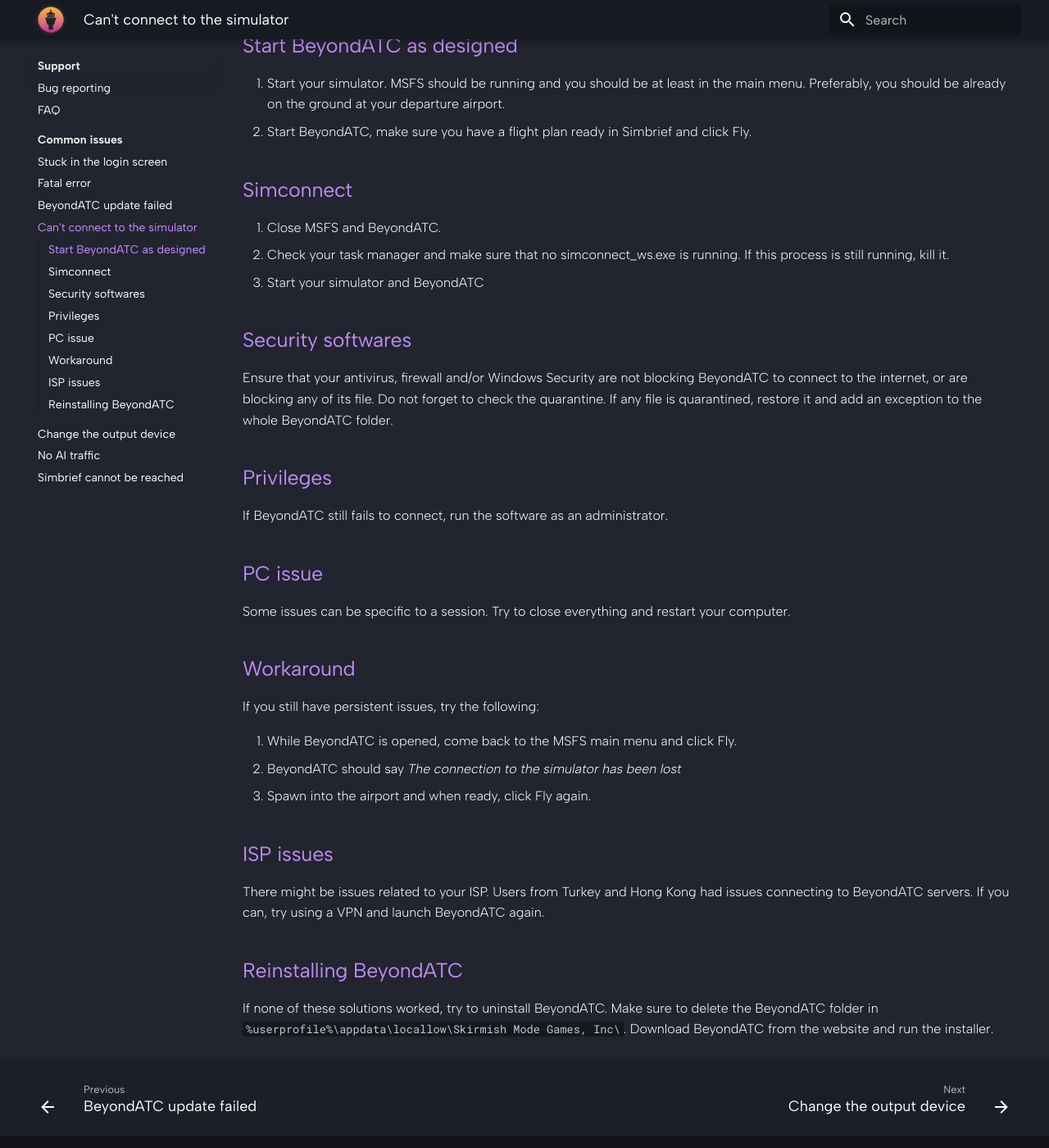
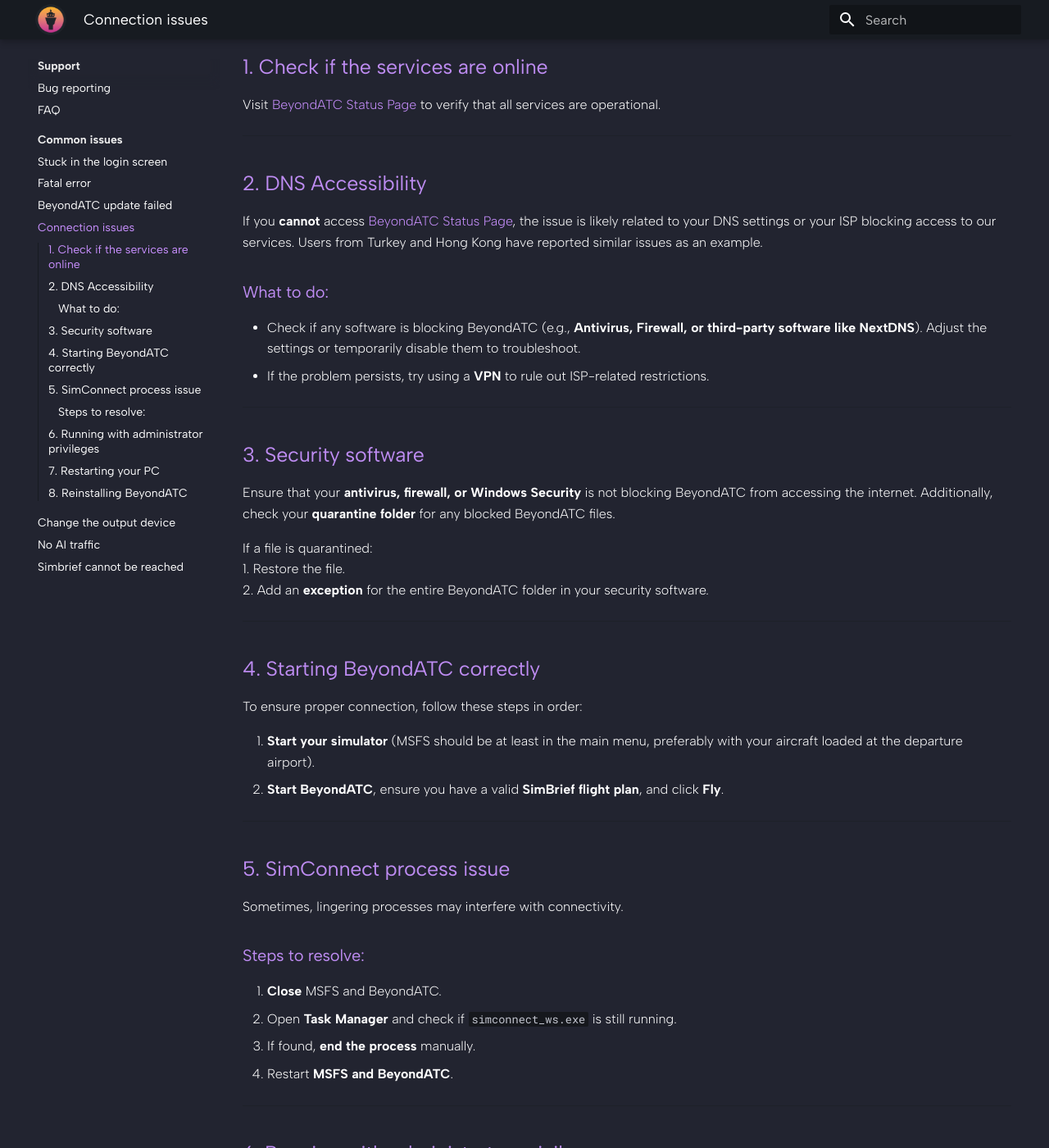
Before and after one commit to BeyondATC/BeyondATC_Wiki, an MkDocs documentation site: the page built from docs/support/common-issues/simconnect.md, in a window 1280 px wide and 1400 px high, scrolled down 338 px. Shown: the whole window at 82% size. Built offline with MkDocs 1.6.1 and Material for MkDocs 9.7.7, drawn with Linux system fonts in a browser that asks for light colours; some of the changed text lies outside the part shown.

Commit message:
updating kb for connection issues

````diff
--- a/docs/support/common-issues/simconnect.md
+++ b/docs/support/common-issues/simconnect.md
@@ -1,40 +1,81 @@
-If BeyondATC can't connect to the simulator, please follow the steps from each section. If it doesn't work at the end of a section, follow to the next one.
+# Troubleshooting connection issues with BeyondATC
 
-## Start BeyondATC as designed
+If you're having trouble connecting to BeyondATC or if BeyondATC is unable to connect to your simulator, please follow these steps to diagnose and resolve the issue.
 
-1. Start your simulator. MSFS should be running and you should be at least in the main menu. Preferably, you should be already on the ground at your departure airport.
-2. Start BeyondATC, make sure you have a flight plan ready in Simbrief and click Fly.
+---
 
-## Simconnect
+## 1. Check if the services are online
 
-1. Close MSFS and BeyondATC.
-2. Check your task manager and make sure that no simconnect_ws.exe is running. If this process is still running, kill it.
-3. Start your simulator and BeyondATC
+Visit [BeyondATC Status Page](https://status.beyondatc.app/) to verify that all services are operational.
 
-## Security softwares
+---
 
-Ensure that your antivirus, firewall and/or Windows Security are not blocking BeyondATC to connect to the internet, or are blocking any of its file. Do not forget to check the quarantine. If any file is quarantined, restore it and add an exception to the whole BeyondATC folder.
+## 2. DNS Accessibility
 
-## Privileges
+If you **cannot** access [BeyondATC Status Page](https://status.beyondatc.app/), the issue is likely related to your DNS settings or your ISP blocking access to our services. Users from Turkey and Hong Kong have reported similar issues as an example.
 
-If BeyondATC still fails to connect, run the software as an administrator.
+### What to do:
+- Check if any software is blocking BeyondATC (e.g., **Antivirus, Firewall, or third-party software like NextDNS**). Adjust the settings or temporarily disable them to troubleshoot.
+- If the problem persists, try using a **VPN** to rule out ISP-related restrictions.
 
-## PC issue
+---
 
-Some issues can be specific to a session. Try to close everything and restart your computer.
+## 3. Security software
 
-## Workaround
+Ensure that your **antivirus, firewall, or Windows Security** is not blocking BeyondATC from accessing the internet. Additionally, check your **quarantine folder** for any blocked BeyondATC files.
 
-If you still have persistent issues, try the following:
+If a file is quarantined:
+1. Restore the file.
+2. Add an **exception** for the entire BeyondATC folder in your security software.
 
-1. While BeyondATC is opened, come back to the MSFS main menu and click Fly.
-2. BeyondATC should say *The connection to the simulator has been lost*
-3. Spawn into the airport and when ready, click Fly again.
+---
 
-## ISP issues
+## 4. Starting BeyondATC correctly
 
-There might be issues related to your ISP. Users from Turkey and Hong Kong had issues connecting to BeyondATC servers. If you can, try using a VPN and launch BeyondATC again.
+To ensure proper connection, follow these steps in order:
 
-## Reinstalling BeyondATC
+1. **Start your simulator** (MSFS should be at least in the main menu, preferably with your aircraft loaded at the departure airport).
+2. **Start BeyondATC**, ensure you have a valid **SimBrief flight plan**, and click **Fly**.
 
-If none of these solutions worked, try to uninstall BeyondATC. Make sure to delete the BeyondATC folder in ```%userprofile%\appdata\locallow\Skirmish Mode Games, Inc\```. Download BeyondATC from the website and run the installer.
+---
+
+## 5. SimConnect process issue
+
+Sometimes, lingering processes may interfere with connectivity.
+
+### Steps to resolve:
+1. **Close** MSFS and BeyondATC.
+2. Open **Task Manager** and check if `simconnect_ws.exe` is still running.
+3. If found, **end the process** manually.
+4. Restart **MSFS and BeyondATC**.
+
+---
+
+## 6. Running with administrator privileges
+
+If BeyondATC still fails to connect, try running it with **administrator privileges**:
+
+1. Right-click the BeyondATC shortcut.
+2. Select **Run as administrator**.
+
+---
+
+## 7. Restarting your PC
+
+Some issues are session-specific. A simple **restart** of your PC can sometimes resolve unexpected problems.
+
+---
+
+## 8. Reinstalling BeyondATC
+
+If none of the above steps work, try reinstalling BeyondATC:
+
+1. **Uninstall** BeyondATC.
+2. Manually **delete** the BeyondATC folder located at:
+   `%userprofile%\AppData\LocalLow\Skirmish Mode Games, Inc\`
+3. Download the latest version from the [BeyondATC website](https://beyondatc.app/).
+4. **Run the installer as an administrator**.
+
+---
+
+If you continue to experience issues, feel free to reach out to our **support team** for further assistance on Discord.
--- a/mkdocs.yml
+++ b/mkdocs.yml
@@ -84,7 +84,7 @@ nav:
       - "Stuck in the login screen": 'support/common-issues/stucklogin.md'
       - "Fatal error": 'support/common-issues/fatal.md'
       - "BeyondATC update failed": 'support/common-issues/update.md'
-      - "Can't connect to the simulator": 'support/common-issues/simconnect.md'
+      - "Connection issues": 'support/common-issues/simconnect.md'
       - "Change the output device": 'support/common-issues/output.md'
       - "No AI traffic": 'support/common-issues/notraffic.md'
       - "Simbrief cannot be reached": 'support/common-issues/simbrief.md'
````
Also changed, not shown: docs/knowledge-base/index.md (+1 -0 lines).
